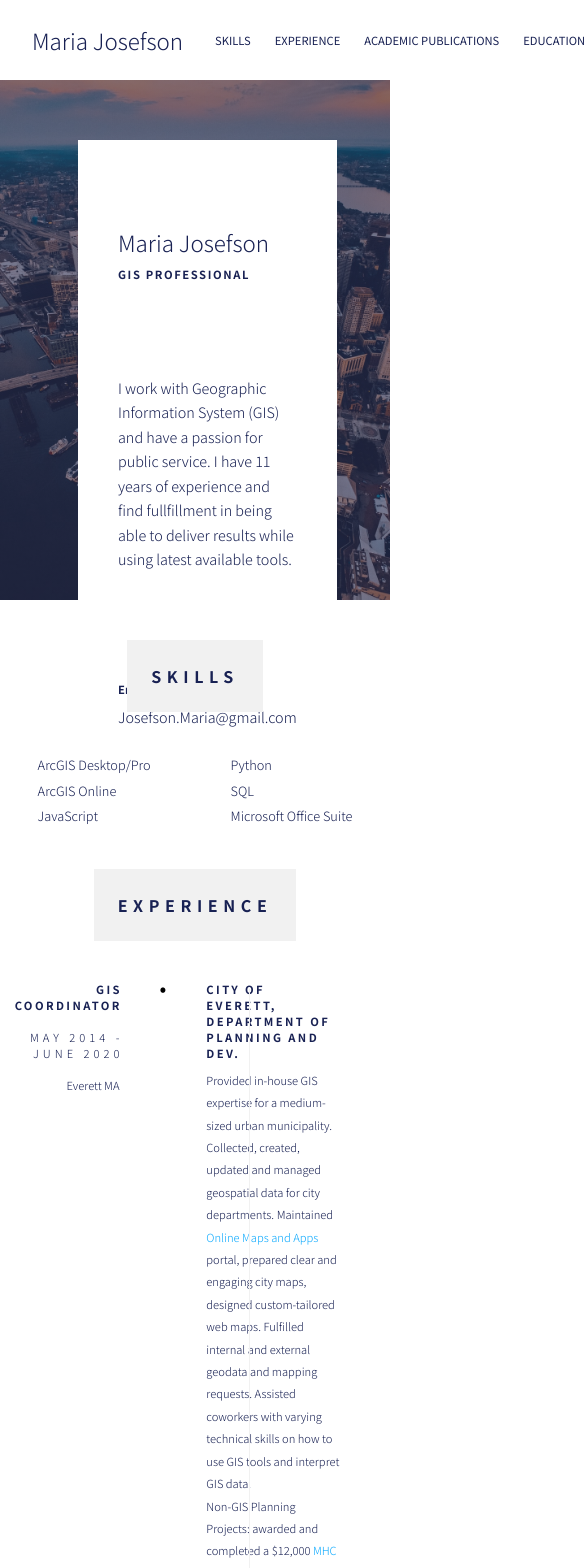
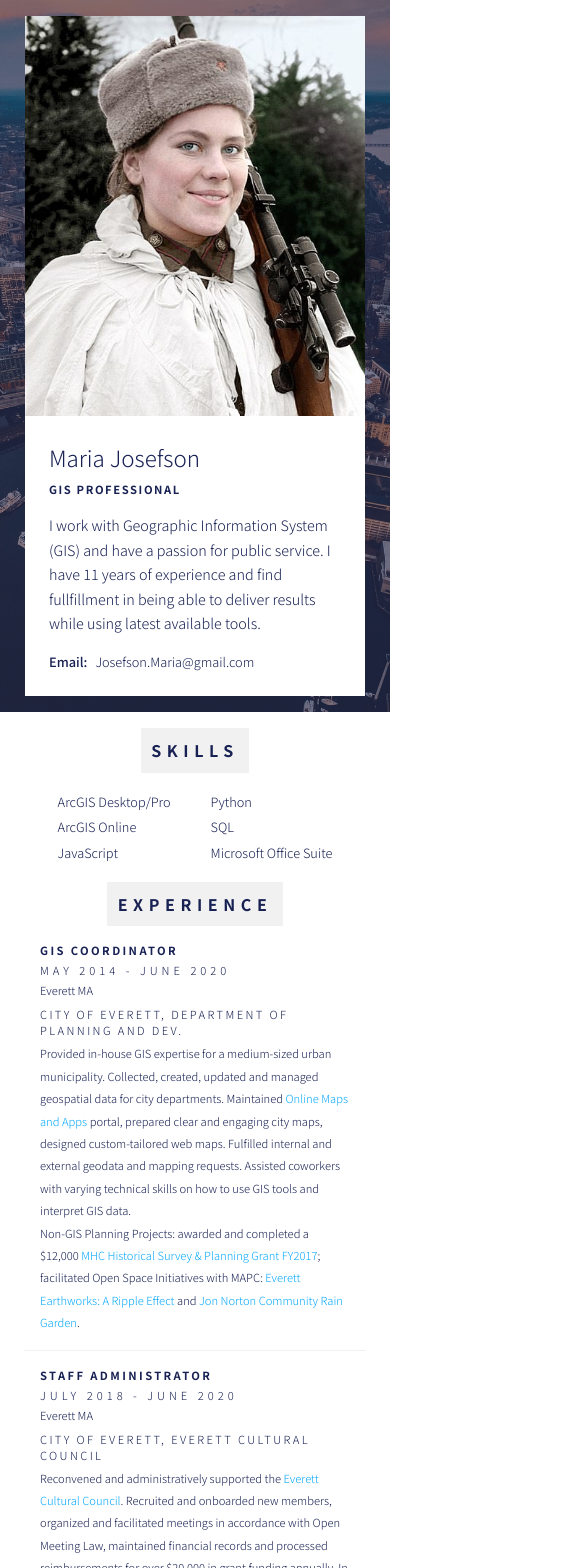
Before and after one commit to EdTimmer/m-v2, a React (Create React App) app: page / in a window 390 px wide. Shown: the top 1568 px of the page, 585 px wide, since content can reach past the window. Built offline with nearby package versions, Linux system fonts and the light colour scheme.

Commit message:
set responsivenesss

```diff
--- a/src/components/App/_App.scss
+++ b/src/components/App/_App.scss
@@ -24,6 +24,10 @@ $color-blue: rgb(5, 167, 254);
     height: 100%;
     justify-self: center;
     transform: translateY(1rem);
+
+    @media only screen and (max-width: 43.75em) {
+      display: none;
+    }
   }
 }
 
@@ -34,17 +38,52 @@ $color-blue: rgb(5, 167, 254);
   grid-template-columns: 1fr min-content 1fr;
   grid-gap: 5rem;
   justify-content: center;
-  // width: 100%;
+
+  @media only screen and (max-width: 43.75em) {
+    grid-template-columns: 1fr;
+    // width: 80%;
+    justify-self: center;
+    grid-gap: 0;
+  }
+
+  // @media only screen and (max-width: 37.5em) {
+    // width: 95%;
+  // }
 
   &--left {
     text-align: right;
     grid-column: 1 / 2;
+
+    @media only screen and (max-width: 43.75em) {
+      grid-columns: 1 / 2;
+      text-align: left;
+      padding: 2rem 2rem 0 2rem;
+    }
+
   }
 
   &--right {
     text-align: left;
-    padding-right: 20rem;
+    padding-right: 10rem;
     grid-column: 3 / 4;
+
+    @media only screen and (max-width: 75em) {
+      padding-right: 5rem;
+    }
+
+    @media only screen and (max-width: 56.25em) {
+      padding-right: 3rem;
+    }
+
+    @media only screen and (max-width: 43.75em) {
+      grid-column: 1 / 2;
+      padding: 1rem 2rem 2rem 2rem;
+
+      &:not(:last-child) {
+        border-bottom: 1px solid $color-grey;
+        padding-bottom: 2rem;
+      }
+    }
   }
 
   &__dot {
@@ -53,6 +92,10 @@ $color-blue: rgb(5, 167, 254);
     font-size: 2.5rem;
     z-index: 10;
     transform: translateY(-1rem);
+
+    @media only screen and (max-width: 43.75em) {
+      display: none;
+    }
   }
 }
 
@@ -81,12 +124,6 @@ $color-blue: rgb(5, 167, 254);
   &--spaced {
     letter-spacing: .2rem;
   }
-
-  &--lowercase {
-    font-size: 1.4rem;
-    text-transform: none;
-    // font-weight: 500;
-  }
 }
 
 .heading-company {
@@ -96,6 +133,11 @@ $color-blue: rgb(5, 167, 254);
   font-weight: 700;
   letter-spacing: .3rem;
   padding-bottom: 1rem;
+
+  @media only screen and (max-width: 43.75em) {
+    font-weight: 300;
+    padding-bottom: .5rem;
+  }
 }
 
 .heading-year {
@@ -108,6 +150,10 @@ $color-blue: rgb(5, 167, 254);
   margin-right: -.5rem;
   margin-bottom: 2rem;
 
+  @media only screen and (max-width: 43.75em) {
+    margin-bottom: .5rem;
+  }
+
 }
 
 .heading-job {
@@ -118,6 +164,10 @@ $color-blue: rgb(5, 167, 254);
   letter-spacing: .3rem;
   margin-right: -.3rem;
   margin-bottom: 2rem;
+
+  @media only screen and (max-width: 43.75em) {
+    margin-bottom: .5rem;
+  }
 }
 
 .heading-address {
@@ -148,6 +198,19 @@ $color-blue: rgb(5, 167, 254);
   }
 }
 
+.email {
+  font-size: 1.6rem;
+  font-weight: 500;
+  color: $color-primary;
+  // line-height: 1.5;
+  // line-height: 1.8;
+  margin-right: 1rem;
+
+  &__address {
+    font-weight: 300;
+  }
+}
+
 .margin-bottom-large {
   margin-bottom: 5rem;
 }
--- a/src/components/Education/_Education.scss
+++ b/src/components/Education/_Education.scss
@@ -1,20 +1,13 @@
 .education {
   padding-top: 5rem;
   padding-bottom: 5rem;
+  margin-left: 5rem;
+  margin-right: 5rem;
 
+  @media only screen and (max-width: 43.75em) {
+    padding: 0;
+    margin-left: 3rem;
+    margin-right: 3rem;
+  }
 
-
-  // display: grid;
-  // grid-template-columns: 1fr;
-  // grid-template-rows: max-content;
-
-  // &::after {
-  //   // grid-column: 1 / 2;
-  //   // grid-row: 1 / 2;
-  //   width: 20px;
-  //   // background-color: $color-grey;
-  //   background-color: red;
-  //   height: 10rem;
-  //   display: block;
-  // }
 }
--- a/src/components/Experience/_Experience.scss
+++ b/src/components/Experience/_Experience.scss
@@ -1,4 +1,12 @@
 .experience {
   padding-top: 5rem;
   padding-bottom: 5rem;
+  margin-left: 5rem;
+  margin-right: 5rem;
+
+  @media only screen and (max-width: 43.75em) {
+    padding: 0;
+    margin-left: 3rem;
+    margin-right: 3rem;
+  }
 }
--- a/src/components/Footer/_Footer.scss
+++ b/src/components/Footer/_Footer.scss
@@ -7,6 +7,10 @@
   display: flex;
   justify-content: center;
   align-content: center;
+
+  @media only screen and (max-width: 37.5em) {
+    padding: 2rem;
+  }
 
   &__link:link,
   &__link:visited {
--- a/src/components/Header/Header.js
+++ b/src/components/Header/Header.js
@@ -8,7 +8,7 @@ const Header = () => {
         <div className="info">
           <div className="info__name">
             <h1 className="heading-1 margin-bottom-small">Maria Josefson</h1>
-            <h3 className="heading-3 heading-3--spaced margin-bottom-medium">
+            <h3 className="heading-3 heading-3--spaced">
               GIS Professional
             </h3>
           </div>
@@ -17,7 +17,7 @@ const Header = () => {
             {/* <h3 className="heading-3--lowercase margin-bottom-small">
               About me:
             </h3> */}
-            <div className="paragraph--large margin-bottom-medium">
+            <div className="paragraph--large">
               I work with Geographic Information System (GIS) and have a passion
               for public service. I have 11 years of experience and find
               fullfillment in being able to deliver results while using latest available tools.
@@ -25,8 +25,8 @@ const Header = () => {
           </div>
 
           <div className="info__email">
-            <h3 className="heading-3--lowercase margin-bottom-small">Email:</h3>
-            <p className="paragraph--large">
+            <h3 className="email">Email:</h3>
+            <p className="email__address">
               Josefson.Maria@gmail.com
             </p>
           </div>
--- a/src/components/Header/_Header.scss
+++ b/src/components/Header/_Header.scss
@@ -1,28 +1,48 @@
 .header {
-  height: 65rem;
+  // height: 65rem;
   width: 100%;
+  padding: 5rem;
   background-image: linear-gradient(rgba($color-primary, .5), rgba($color-primary, .5)), url(../../images/boston2.jpg);
-  // background-image: url(../../images/boston2.jpg);
   background-size: cover;
   background-position: bottom;
   margin-bottom: 5rem;
 
   display: grid;
   justify-items: center;
-  // align-items: end;
   align-items: center;
+  grid-template-columns: 1fr;
+
+  @media only screen and (max-width: 43.75em) {
+    height: auto;
+    margin-bottom: 2rem;
+  }
+
+  @media only screen and (max-width: 37.5em) {
+    padding: 2rem;
+    height: auto;
+  }
 }
 
 .card {
   width: 60%;
-  // height: 60rem;
-  height: 50rem;
-  // background-color: orange;
-
   display: grid;
   grid-template-columns: repeat(2, 1fr);
   grid-template-rows: repeat(2, min-content);
-  // transform: translateY(5rem);
+
+  @media only screen and (max-width: 75em) {
+    width: 70%;
+  }
+  @media only screen and (max-width: 56.25em) {
+    width: 90%;
+  }
+
+  @media only screen and (max-width: 43.75em) {
+    grid-template-columns: 1fr;
+  }
+
+  @media only screen and (max-width: 37.5em) {
+    width: 95%;
+  }
 
   .photo {
     grid-column: 1 / 2;
@@ -34,6 +54,12 @@
     background-position: top;
     display: block;
     animation: moveInRight 1s ease-in;
+
+    @media only screen and (max-width: 43.75em) {
+      grid-row: 1 / 2;
+      align-self: start;
+      height: 50rem;
+    }
   }
 
   .info {
@@ -46,8 +72,21 @@
 
     display: grid;
     grid-template-columns: 1fr;
-    grid-template-rows: repeat(3, 1fr);
+    grid-template-rows: repeat(3, min-content);
     align-items: center;
+    align-content: center;
+    grid-gap: 3rem;
+
+    @media only screen and (max-width: 43.75em) {
+      grid-column: 1 / 2;
+      grid-row: 2 / 3;
+      height: 35rem;
+    }
+
+    @media only screen and (max-width: 37.5em) {
+      grid-gap: 2rem;
+      padding: 2rem 3rem;
+    }
 
     &__name {
       grid-row: 1 / 2;
@@ -59,48 +98,22 @@
 
     &__email {
       grid-row: 3 / 4;
+      display: flex;
+      align-self: center;
     }
   }
 
   .bottom {
     grid-column: 1 / 3;
     grid-row: 2 / 3;
-    // background-color: $color-primary;
     background-image: linear-gradient(rgba($color-primary, .8), rgba($color-primary, .8)), url(../../images/map.jpg);
     background-size: cover;
     background-position: center;
     height: 7rem;
     animation: fadeIn 1s ease-in;
-
-    // display: grid;
-    // grid-template-columns: 1fr min-content 1fr;
-    // grid-gap: 3rem;
-    // align-items: center;
-    // justify-items: center;
   }
 }
 
-// .bar {
-//   width: 30%;
-//   height: 1px;
-//   background-color: #fff;
-
-//   &--left {
-//     justify-self: end;
-//   }
-
-//   &--right {
-//     justify-self: start;
-//   }
-
-// }
-
-// .ball {
-//   height: 3px;
-//   width: 3px;
-//   border-radius: 50%;
-//   background-color: #fff;
-// }
 
 @keyframes moveInRight {
   0% {
--- a/src/components/Nav/_Nav.scss
+++ b/src/components/Nav/_Nav.scss
@@ -6,10 +6,16 @@
   grid-template-columns: max-content 1fr max-content;
   grid-gap: 2rem;
 
+  @media only screen and (max-width: 37.5em) {
+    display: none;
+  }
+
   &__name {
     grid-column: 1 / 2;
     justify-self: start;
   }
+
+
 
   &__list {
     grid-column: 3 / 4;
@@ -31,6 +37,7 @@
     justify-items: center;
     // grid-template-rows: 60rem;
 
+    // 600px
   }
 
   &__link:link,
--- a/src/components/Publications/_Publications.scss
+++ b/src/components/Publications/_Publications.scss
@@ -1,17 +1,20 @@
 .publications {
-  padding: 5rem 30rem;
+  padding: 5rem;
   color: $color-primary;
+  margin-left: 5rem;
+  margin-right: 5rem;
+
+  @media only screen and (max-width: 43.75em) {
+    padding: 2rem;
+    margin-left: 3rem;
+    margin-right: 3rem;
+  }
 
   &__item {
     font-weight: 300;
-
   }
 
   &__item:not(:last-child) {
     padding-bottom: 2rem;
   }
 }
-
-// .pub {
-
-// }
--- a/src/components/Separator/_Separator.scss
+++ b/src/components/Separator/_Separator.scss
@@ -1,21 +1,27 @@
 .separator {
-  // background-image: linear-gradient(rgba($color-primary, .8), rgba($color-primary, .8)), url(../../images/map.jpg);
-  // background-size: cover;
-  // background-position: center;
-
   background-color: #fff;
   background-color: $color-grey;
-  // border-top: 1px solid $color-grey;
-  // border-bottom: 1px solid $color-grey;
   text-align: center;
-  // width: 90%;
   justify-self: center;
-  margin-left: 20rem;
-  margin-right: 20rem;
+  margin-left: 5rem;
+  margin-right: 5rem;
+
+  @media only screen and (max-width: 43.75em) {
+    padding: .3rem;
+    margin-left: 3rem;
+    margin-right: 3rem;
+  }
+
+  @media only screen and (max-width: 37.5em) {
+    margin-left: 2rem;
+    margin-right: 2rem;
+  }
 
   &__title {
     padding: 3rem;
-    // color: #fff;
 
+    @media only screen and (max-width: 43.75em) {
+      padding: 1rem;
+    }
   }
 }
--- a/src/components/Skills/Skills.js
+++ b/src/components/Skills/Skills.js
@@ -3,13 +3,13 @@ import React from 'react';
 const Skills = () => {
   return (
     <div className="skills">
-          <div className="skills__left">
+          <div>
             <p className="paragraph paragraph--skills">ArcGIS Desktop/Pro</p>
             <p className="paragraph paragraph--skills">ArcGIS Online</p>
             <p className="paragraph paragraph--skills">JavaScript</p>
           </div>
 
-          <div className="skills__right">
+          <div>
             <p className="paragraph paragraph--skills">Python</p>
             <p className="paragraph paragraph--skills">SQL</p>
             <p className="paragraph paragraph--skills">Microsoft Office Suite</p>
--- a/src/components/Skills/_Skills.scss
+++ b/src/components/Skills/_Skills.scss
@@ -6,8 +6,8 @@
   grid-gap: 10rem;
   justify-content: center;
 
-  &__left {
-
-    // justify-self: start;
+  @media only screen and (max-width: 43.75em) {
+    grid-gap: 5rem;
+    padding: 2rem;
   }
 }
```
